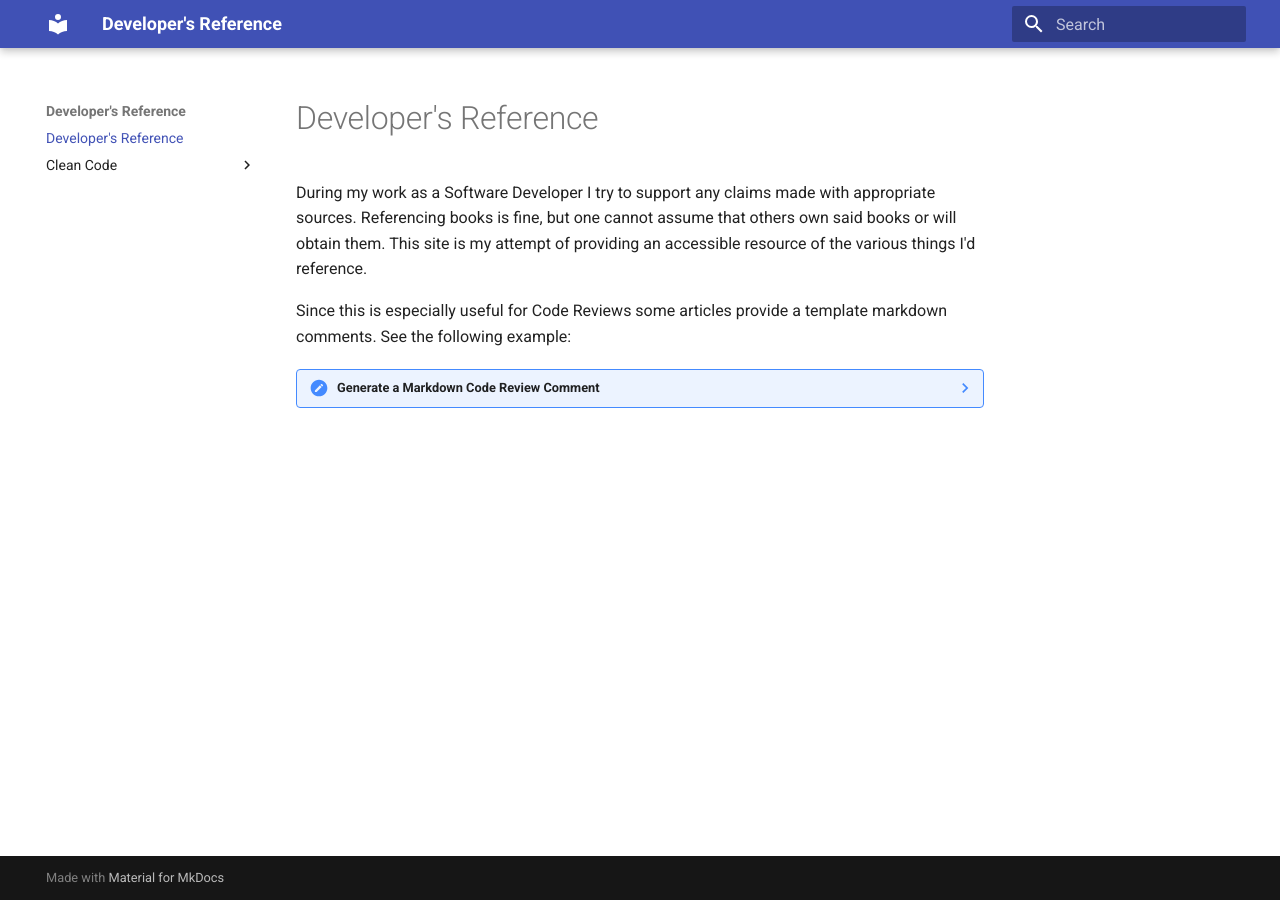
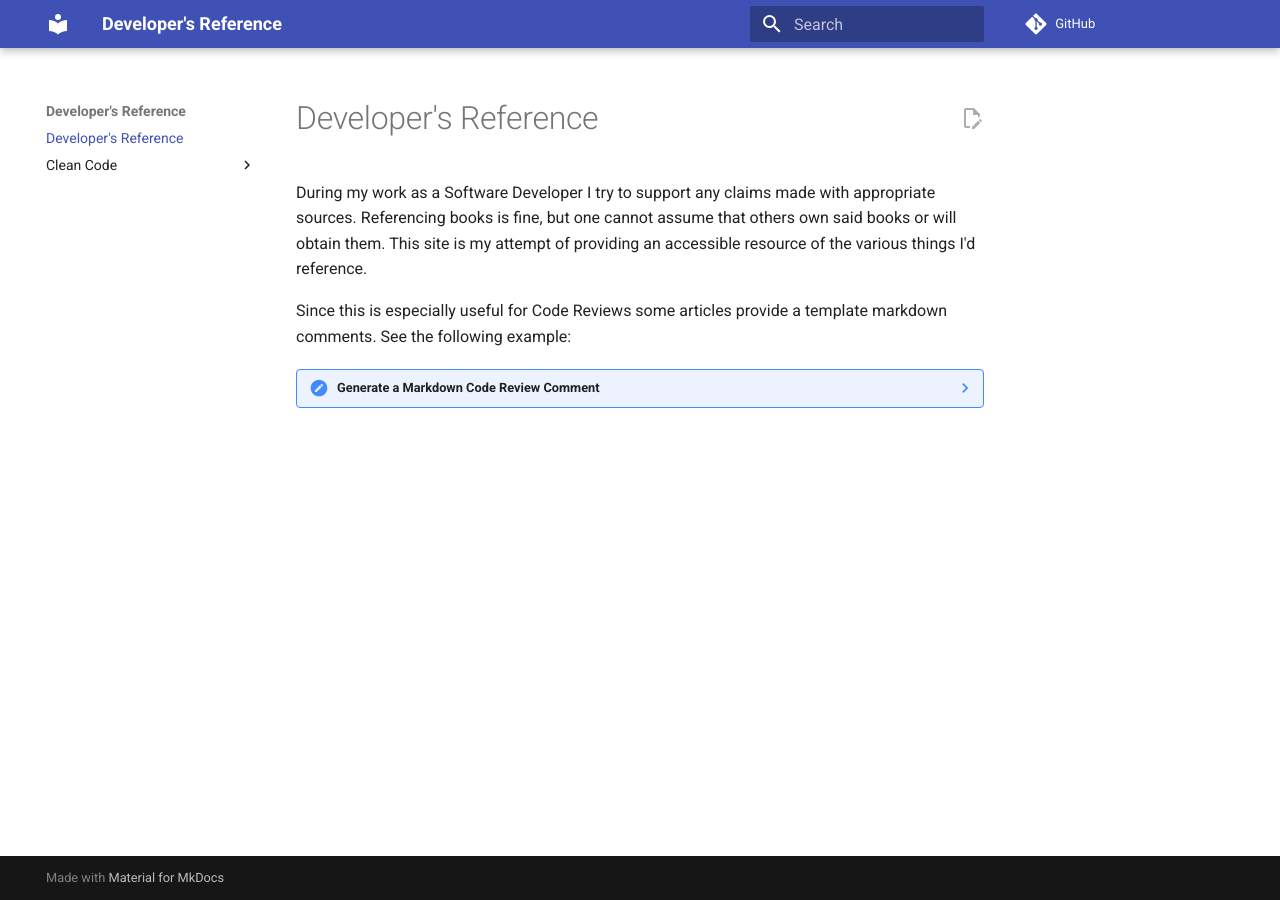
Before and after one commit to mspiess/Developer-s-Reference, an MkDocs documentation site: the page built from docs/index.md, in a window 1280 px wide. Built offline with MkDocs 1.6.1 and Material for MkDocs 9.7.7, drawn with Linux system fonts in a browser that asks for light colours; comment, search, counter and statistics services are not loaded.

Commit message:
add git repository url

```diff
--- a/mkdocs.yml
+++ b/mkdocs.yml
@@ -1,4 +1,5 @@
 site_name: "Developer's Reference"
+repo_url: https://github.com/mspiess/Developer-s-Reference
 theme:
   name: material
   features:
@@ -6,6 +7,7 @@ theme:
     - navigation.indexes
     - navigation.path
     - content.code.copy
+    - content.action.edit
 
 extra_javascript:
   - javascripts/markdown-review-comment-generator.js
```
